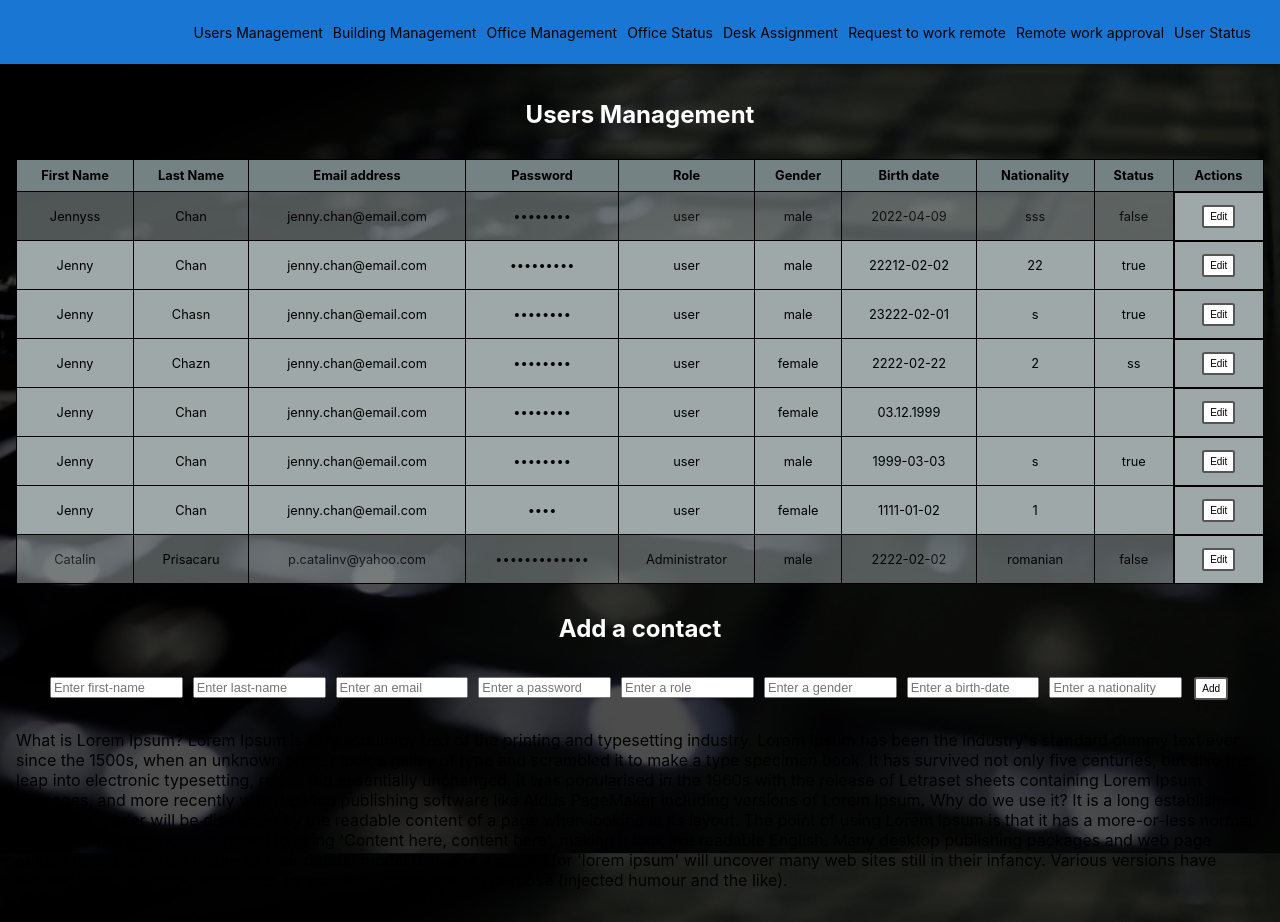
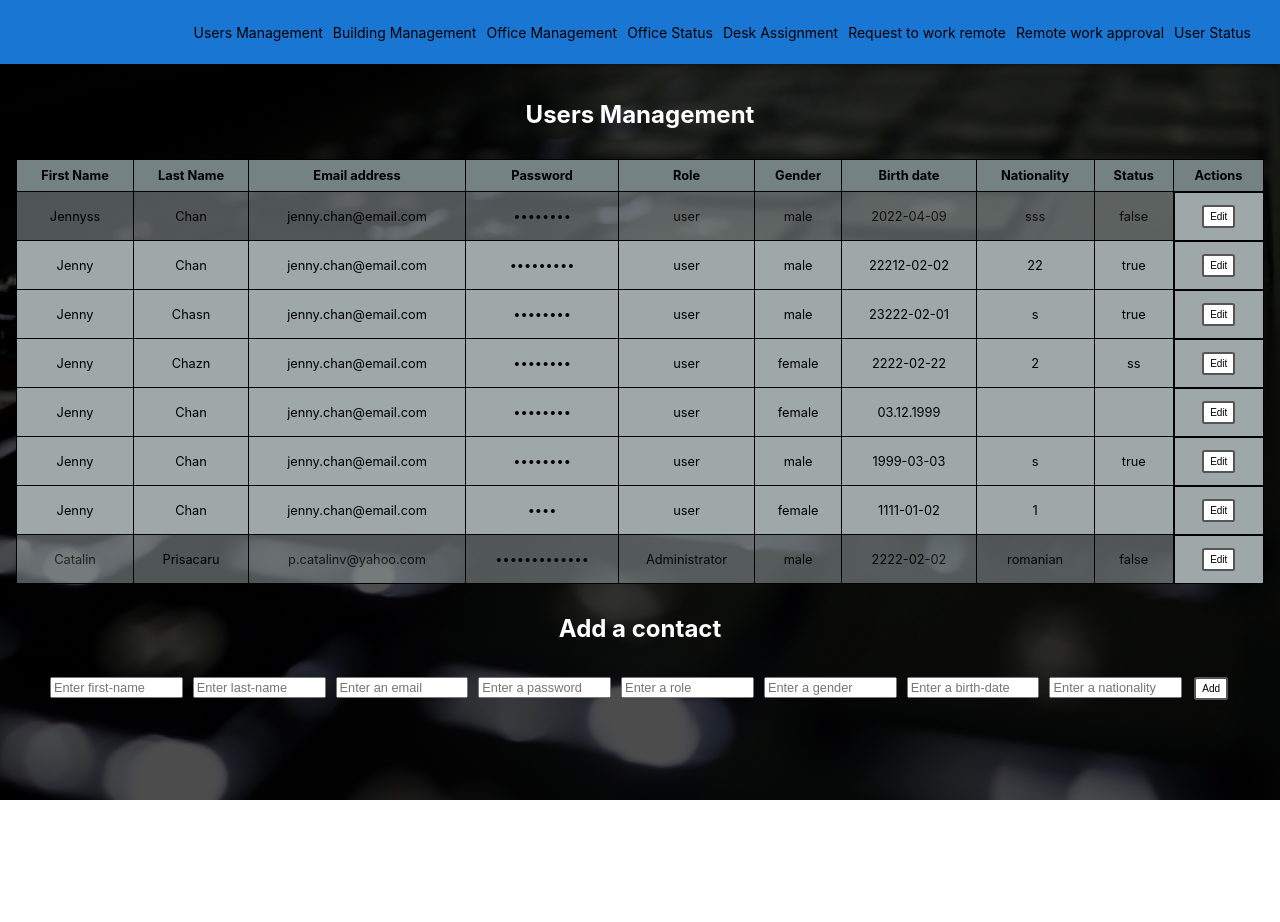
Before and after one commit to Catalinx99/assist-tech, a React (Create React App) app: page /user-management in a window 1280 px wide. After the commit the page ends 800 px from the top, so only its background shows below. Built offline with nearby package versions, Linux system fonts and the light colour scheme; data requests are answered from the project's data file.

Commit message:
Resolving conflicts

```diff
--- a/src/components/Login/LoginCss.css
+++ b/src/components/Login/LoginCss.css
@@ -4,7 +4,6 @@
 	background-image: linear-gradient(rgba(0,0,0,0.7), rgba(0,0,0,0.7)),  url('../../assets/images/background.jpg');
 	background-size: cover;
 	height: 100vh;
-	overflow: hidden;
 }
 .center {
 	position: absolute;
--- a/src/components/UsersManagementPage/UsersManagement.js
+++ b/src/components/UsersManagementPage/UsersManagement.js
@@ -229,13 +229,6 @@
         />
         <button type="submit" className="button">Add</button>
       </form>
-      <p> What is Lorem Ipsum?
-        Lorem Ipsum is simply dummy text of the printing and typesetting industry. Lorem Ipsum has been the industry's standard dummy text ever since the 1500s, when an unknown printer took a galley of type and scrambled it to make a type specimen book. It has survived not only five centuries, but also the leap into electronic typesetting, remaining essentially unchanged. It was popularised in the 1960s with the release of Letraset sheets containing Lorem Ipsum passages, and more recently with desktop publishing software like Aldus PageMaker including versions of Lorem Ipsum.
-
-        Why do we use it?
-        It is a long established fact that a reader will be distracted by the readable content of a page when looking at its layout. The point of using Lorem Ipsum is that it has a more-or-less normal distribution of letters, as opposed to using 'Content here, content here', making it look like readable English. Many desktop publishing packages and web page editors now use Lorem Ipsum as their default model text, and a search for 'lorem ipsum' will uncover many web sites still in their infancy. Various versions have evolved over the years, sometimes by accident, sometimes on purpose (injected humour and the like).
-
-      </p>
     </div>
   )
 }
```
Also changed, not shown: 1 other file (tests, documents, lock files or other folders).
